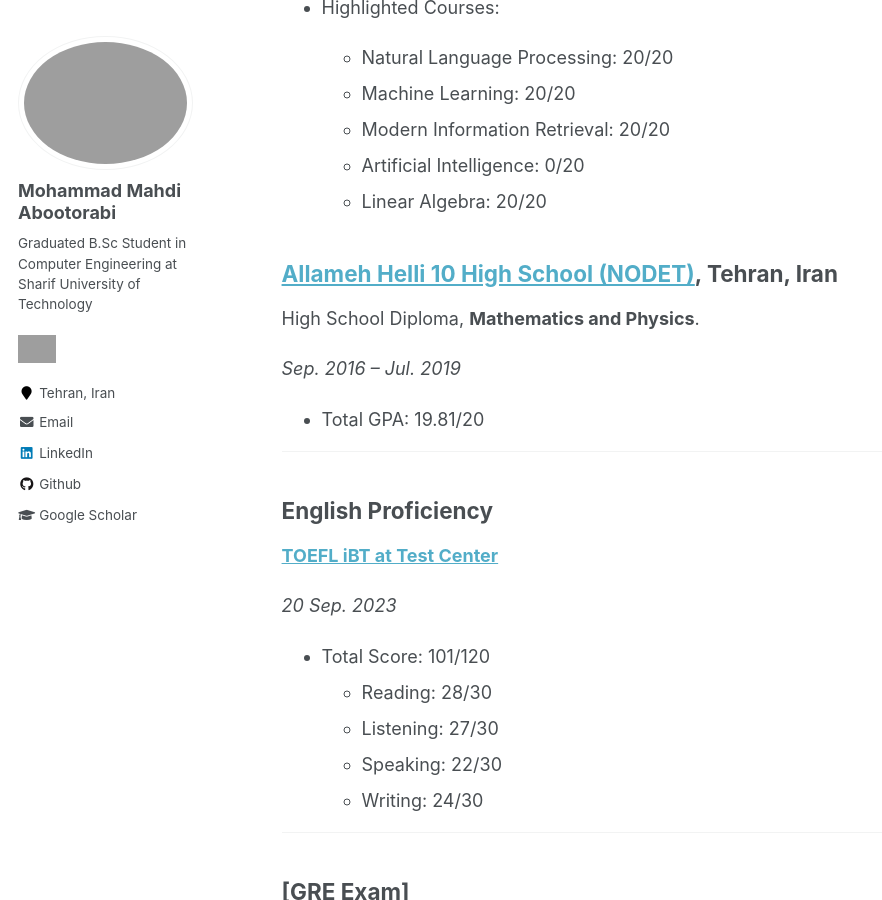
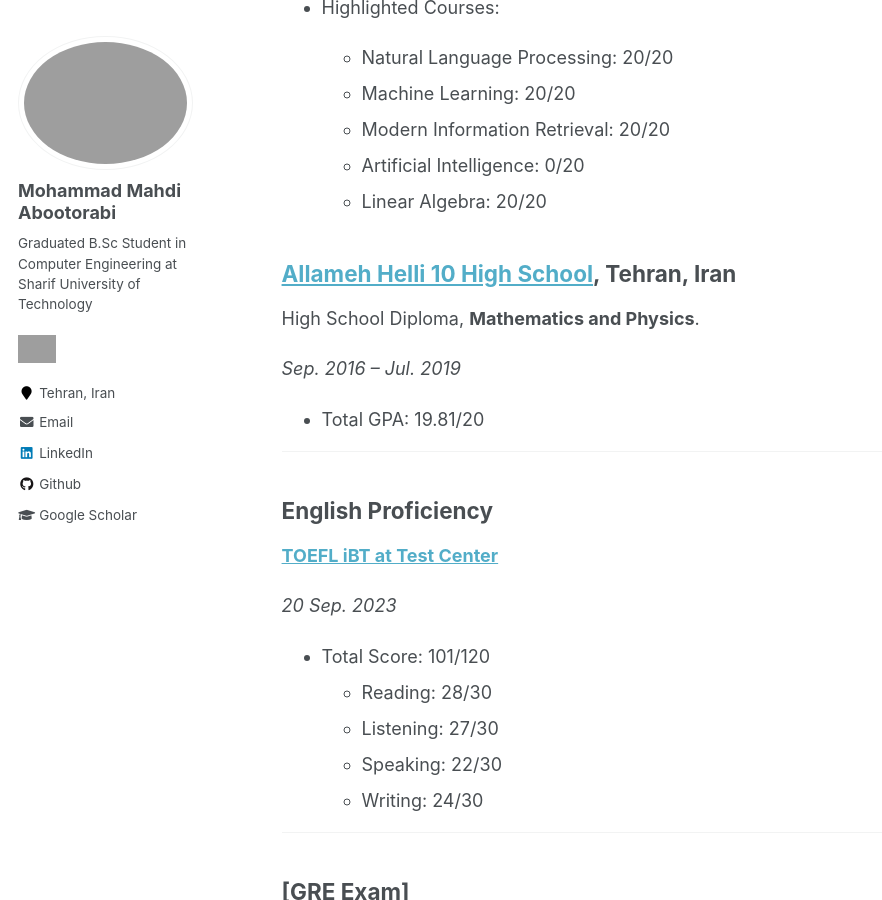
Before and after one commit to aboots/aboots.github.io, a Jekyll site: the page built from _pages/education.md, in a window 1280 px wide and 900 px high, scrolled down 416 px. Shown: the whole window, without its empty margins (0-882 px from the left). Built offline with Jekyll 4.4.1, drawn with Linux system fonts in a browser that asks for light colours; nearby versions of some CDN libraries; grey boxes are pictures that could not be loaded.

Commit message:
Update education.md

```diff
--- a/_pages/education.md
+++ b/_pages/education.md
@@ -24,7 +24,7 @@
   - Linear Algebra: 20/20
 
 
-## [**Allameh Helli 10 High School (NODET)**](https://helli10.ir/), Tehran, Iran
+## [**Allameh Helli 10 High School**](https://helli10.ir/), Tehran, Iran
 
 High School Diploma, **Mathematics and Physics**.
 
```
